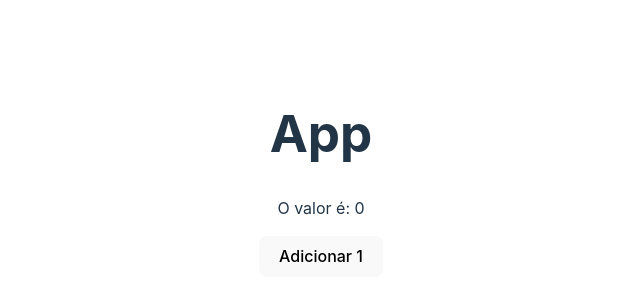
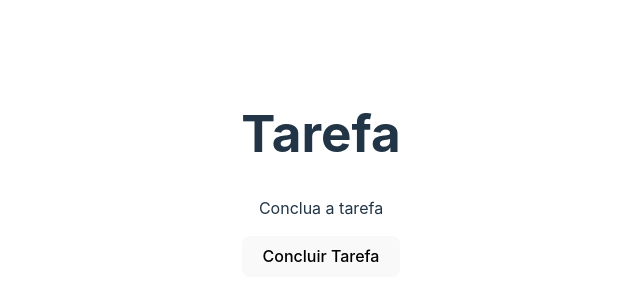
Before and after one commit to lauanegcsilva/blog-pessoal-react, a React (Vite) app: page / in a window 1280 px wide. Shown: the part 226-526 px from the top of the page, without its empty margins (319-959 px from the left). Built offline with nearby package versions, Linux system fonts and the light colour scheme.

Commit message:
feat: adiciona para concluir tarefa

```diff
--- a/src/App.tsx
+++ b/src/App.tsx
@@ -1,19 +1,10 @@
-
+import Home from "./pages/home/Home";
 import "./App.css";
-import { useState } from "react";
 
 function App() {
-const [valor, setValor] = useState(0);
-
-function handleClick(){
-  setValor(valor+1)
-}
-
   return (
   <div>
-    <h1>App</h1>
-    <p>O valor é: {valor}</p>
-    <button onClick={handleClick}>Adicionar 1</button>
+   <Home/>
   </div>
   )
 }
--- a/src/pages/home/Home.tsx
+++ b/src/pages/home/Home.tsx
@@ -1,17 +1,22 @@
-import "./Home.css";
+import { useEffect, useState } from "react";
 
-interface minhaProps{
-  title: string;
-  description: string;
-}
+const Home = () => {
+  const [completed, setCompleted] = useState(false);
+  const [tarefa, setTarefa] = useState("");
 
-function Home(props:minhaProps) {
+  useEffect(() => {
+    if (completed) {
+      setTarefa("Parabéns! Você concluiu a tarefa!");
+    }
+  }, [completed]);
+
   return (
-    <>
-     <h2>{props.title}</h2>
-     <p>{props.description}</p>
-    </>
+    <div>
+      <h1>Tarefa</h1>
+      <h3>{tarefa}</h3>
+      <p>Conclua a tarefa</p>
+      <button onClick={() => setCompleted(true)}>Concluir Tarefa</button>
+    </div>
   );
-}
-
+};
 export default Home;
```
